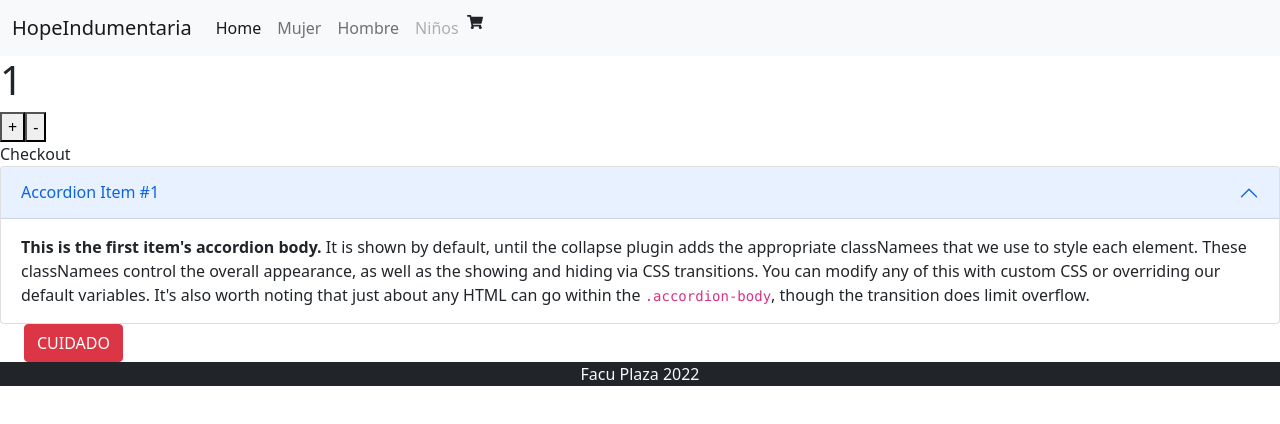
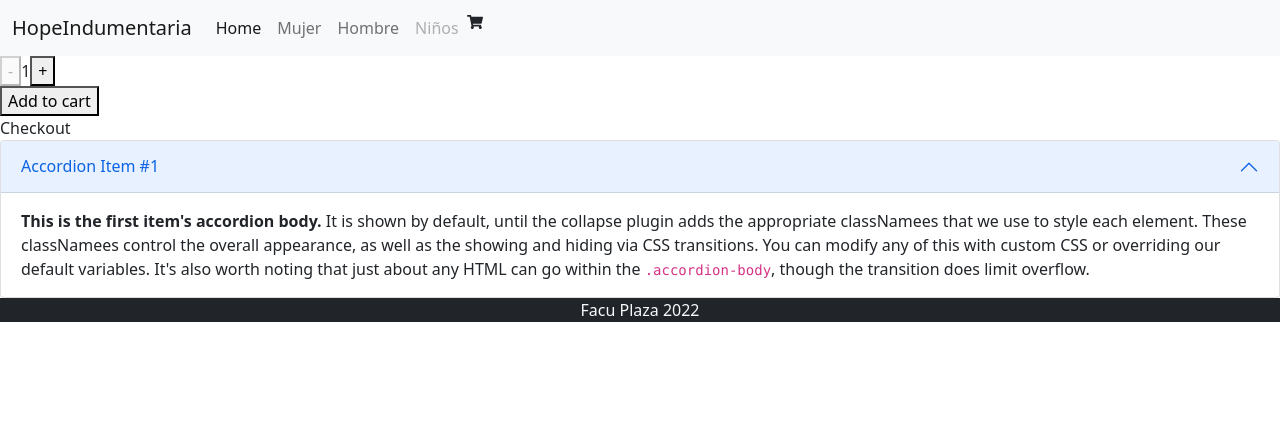
Before and after one commit to fnplaza/ecommerce-Plaza, a React (Create React App) app: page /checkout in a window 1280 px wide. Shown: the top 424 px of the page. Built offline with nearby package versions, Linux system fonts and the light colour scheme.

Commit message:
Contador!

```diff
--- a/src/components/ItemCount/ItemCount.jsx
+++ b/src/components/ItemCount/ItemCount.jsx
@@ -1,18 +1,51 @@
-import React from "react";
+import React, { Component } from "react";
+import { useEffect } from "react";
 import { useState } from "react";
+
 const ItemCount = (props) => {
   const [contador, setContador] = useState(props.initial);
-  function onAdd() {
+  const onAdd = () => {
     setContador(contador + 1);
-  }
-  if (props.stock <= contador) {
-    return <h1>{contador}</h1>;
+    contador === props.stock && setContador(props.stock);
+  };
+  const onDown = () => {
+    setContador(contador - 1);
+    contador === props.initial && setContador(props.initial);
+  };
+  function addToCart() {
+    alert(`Se añadieron ${contador} items!`);
   }
   return (
-    <div>
-      <h1>{contador}</h1>
-      <button onClick={() => onAdd()}>+</button>
-      <button onClick={() => setContador(contador - 1)}>-</button>
+    <div className="contador">
+      <div className="divButtons">
+        <button
+          className="botonResta"
+          onClick={() => onDown()}
+          disabled={contador === props.initial ? true : false}
+        >
+          -
+        </button>
+        <span className="cantidadItems">
+          {props.stock === 0 ? props.stock : contador}
+        </span>
+        <button
+          className="botonSuma"
+          onClick={() => onAdd()}
+          disabled={contador === props.stock ? true : false}
+        >
+          +
+        </button>
+      </div>
+      <div>
+        <button
+          className="botonAddCart"
+          onClick={() => addToCart()}
+          disabled={props.stock === 0 ? true : false}
+          name="addCart"
+        >
+          Add to cart
+        </button>
+      </div>
     </div>
   );
 };
--- /dev/null
+++ b/src/components/Prueba/Prueba.jsx
@@ -0,0 +1,22 @@
+import React from "react";
+//Si la funcion va con parametro && en el onclick adelante
+// debe ir un arrow function
+
+const Prueba = () => {
+  const getName = ({ name }) => {
+    alert(`Hola ${name}`);
+  };
+  const haceAlgo = (e) => {
+    alert(e.key);
+  };
+  const haceAlgoB = (e) => {
+    alert(e.target.value);
+  };
+  return (
+    (<button onClick={() => getName({ name: "Franco" })}>Dame nombre</button>),
+    (<input type="text" onKeyDown={haceAlgo} />),
+    (<input type="text" onChange={haceAlgoB} />)
+  );
+};
+
+export default Prueba;
--- a/src/routes/index.jsx
+++ b/src/routes/index.jsx
@@ -7,6 +7,7 @@ import Footer from "../components/UI/Footer";
 import Button from "../components/UI/Button";
 import Accordion from "../components/Accordion/Accordion";
 import ItemCount from "../components/ItemCount/ItemCount";
+import Prueba from "../components/Prueba/Prueba";
 
 const Rutas = () => {
   return (
@@ -15,10 +16,10 @@ const Rutas = () => {
       <ItemCount stock={5} initial={1} />
       <Routes>
         <Route path="/" element={<ItemListContainer />} />
+        <Route path="../components/Prueba" element={<Prueba />} />
         <Route path="/checkout" element={<Checkout />} />
       </Routes>
       <Accordion />
-      <Button className="btn btn-danger mx-4" text="CUIDADO"></Button>
       <Footer textoFooter={"Facu Plaza 2022"} />
     </BrowserRouter>
   );
```
Also changed, not shown: src/components/Prueba/InputSinVocales.jsx (added, +24 -0 lines), src/components/Prueba/Prueba2.jsx (added, +29 -0 lines).
